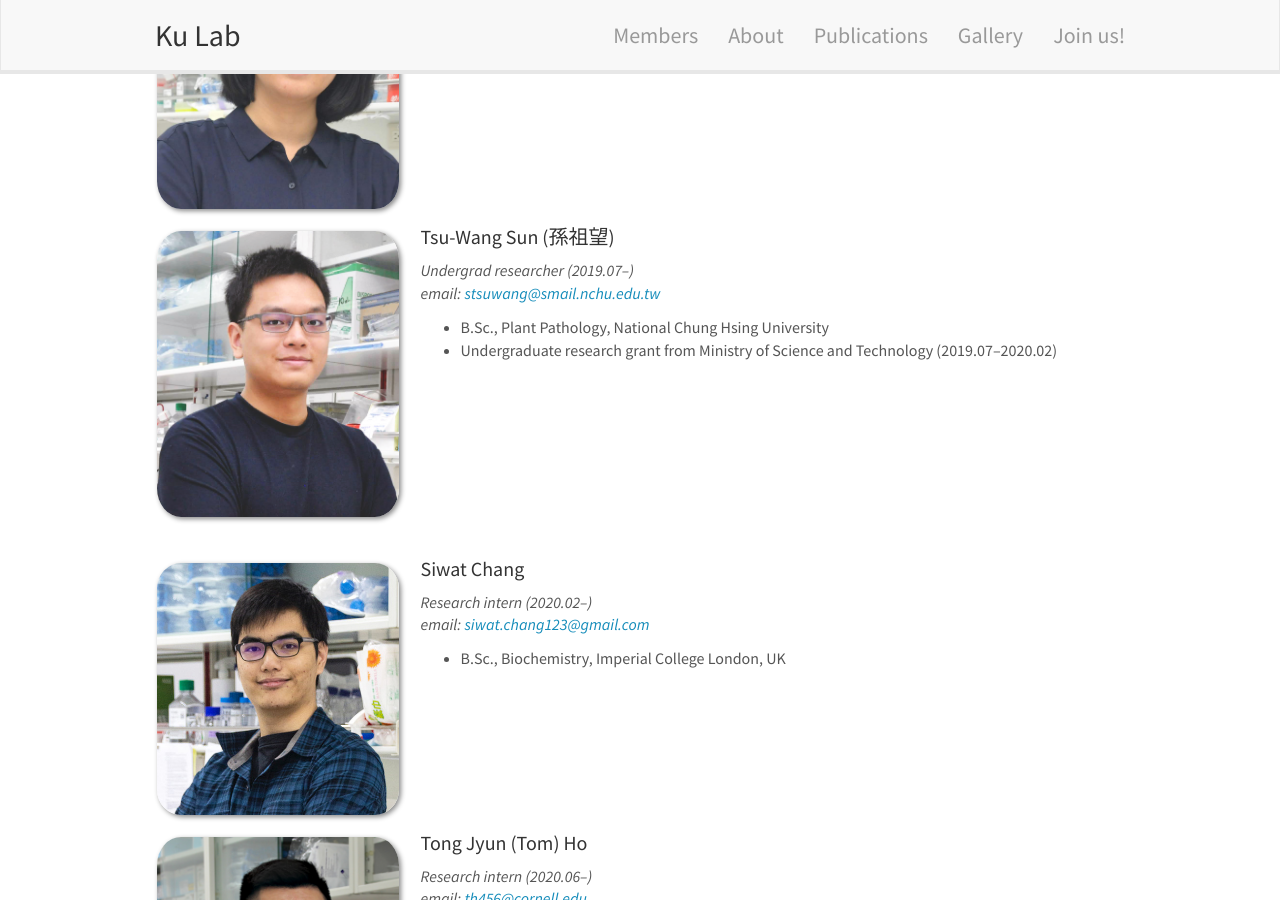
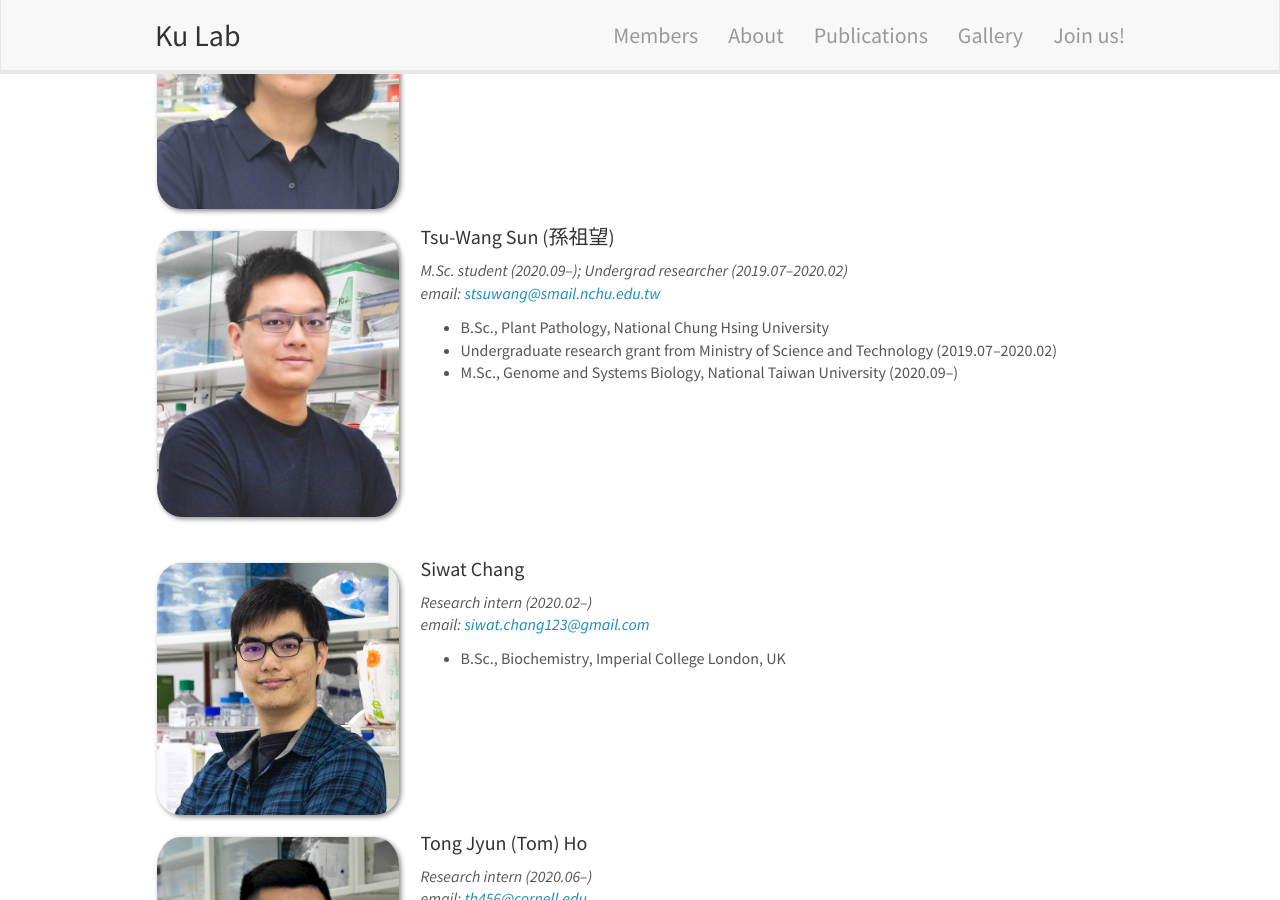
Before and after one commit to tzutongkao/Kao_Lab, a Jekyll site: the page built from _pages/team.md, in a window 1280 px wide and 900 px high, scrolled down 1471 px. Built offline with Jekyll 4.4.1, drawn with Linux system fonts in a browser that asks for light colours; nearby versions of some CDN libraries.

Commit message:
Update team_members.yml

```diff
--- a/_data/team_members.yml
+++ b/_data/team_members.yml
@@ -47,11 +47,13 @@
 
 - name: Tsu-Wang Sun (孫祖望)
   photo: TsuWang.jpg
-  info: Undergrad researcher (2019.07–)
+  info: M.Sc. student (2020.09–); Undergrad researcher (2019.07–2020.02)
   email: stsuwang@smail.nchu.edu.tw
-  number_educ: 2
+  number_educ: 3
   education1: B.Sc., Plant Pathology, National Chung Hsing University
   education2: Undergraduate research grant from Ministry of Science and Technology (2019.07–2020.02)
+  education3: M.Sc., Genome and Systems Biology, National Taiwan University (2020.09–)
+
 
 - name: Siwat Chang
   photo: Siwat.jpg
```
